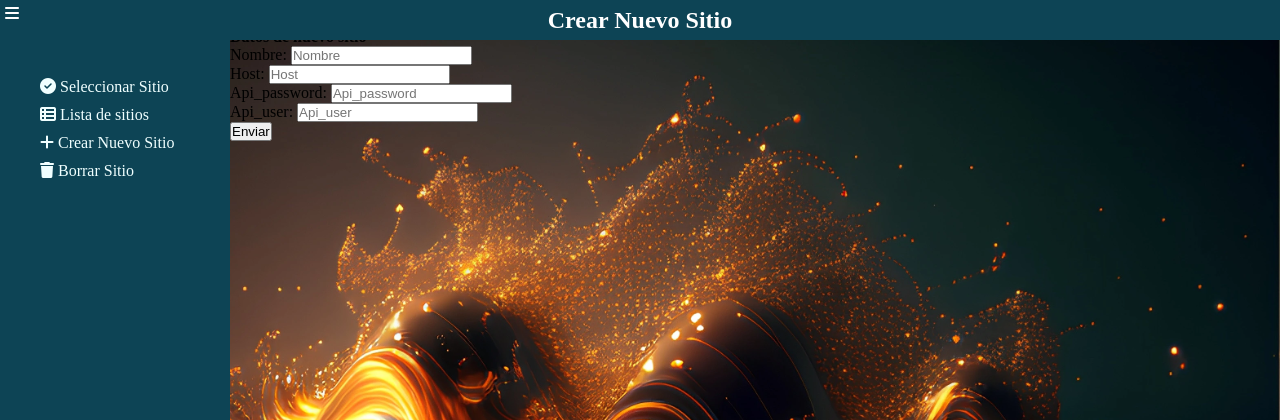
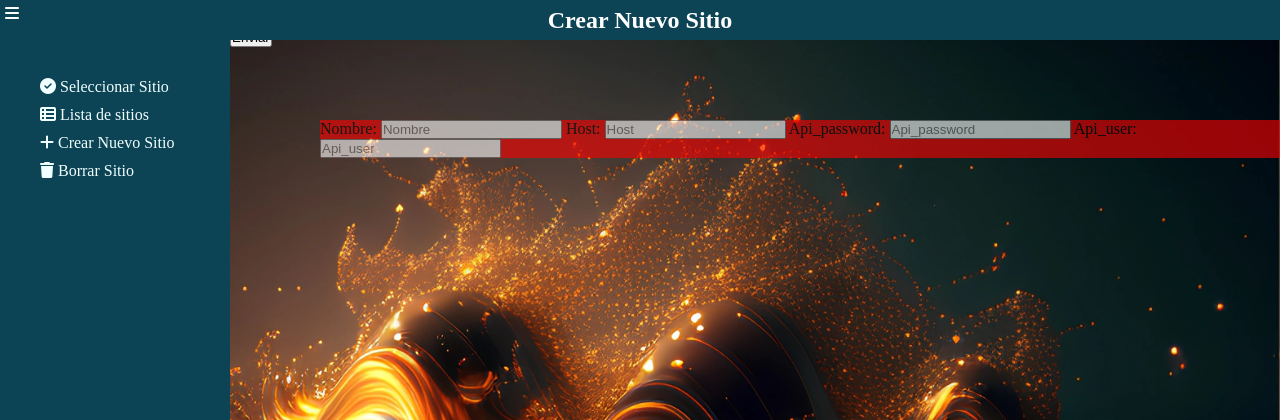
Before and after one commit to LearningCodePython/site, a Django app: page /nuevo in a window 1280 px wide. Shown: the top 420 px of the page. Run offline with Django 4.2, Linux system fonts and the light colour scheme; some libraries are stand-ins or nearby versions.

Commit message:
Comienzo a retomar de nuevo el proyecto.

```diff
--- a/api/webapp/webapi/static/estilos.css
+++ b/api/webapp/webapi/static/estilos.css
@@ -143,3 +143,10 @@ li {
     margin: 4px 2px;
     cursor: pointer;
 }
+.div_form {
+    position: absolute;
+    top: 15%;
+    left: 25%;
+    opacity: 0.6;
+    background-color: red;
+}
--- a/api/webapp/webapi/templates/forms.html
+++ b/api/webapp/webapi/templates/forms.html
@@ -1,15 +1,16 @@
 <form enctype="multipart/form-data" method="post">
 	{% csrf_token %}
-	<h4> Datos de nuevo sitio </h4
-	{% for item in formulario %}
-		<div>
-			<label for="" class="formulario"> {{item.label}}: </label>
+	<div class="div_form">
+		{% for item in formulario %}
+			<label form="" class="formulario"> {{item.label}}: </label>
 			<input
 			type="{{ item.field.widget.input_type }}"
 			name="{{ item.name }}"
 			placeholder="{{item.label}}"
 			value="{{ item.value | default:'' }}">
-		</div>
-	{% endfor %}
+		{% endfor %}
+	</div>
 	<button type="submit" class="btn btn-primary">Enviar</button>
 </form>
+</div>
+</body>
```
